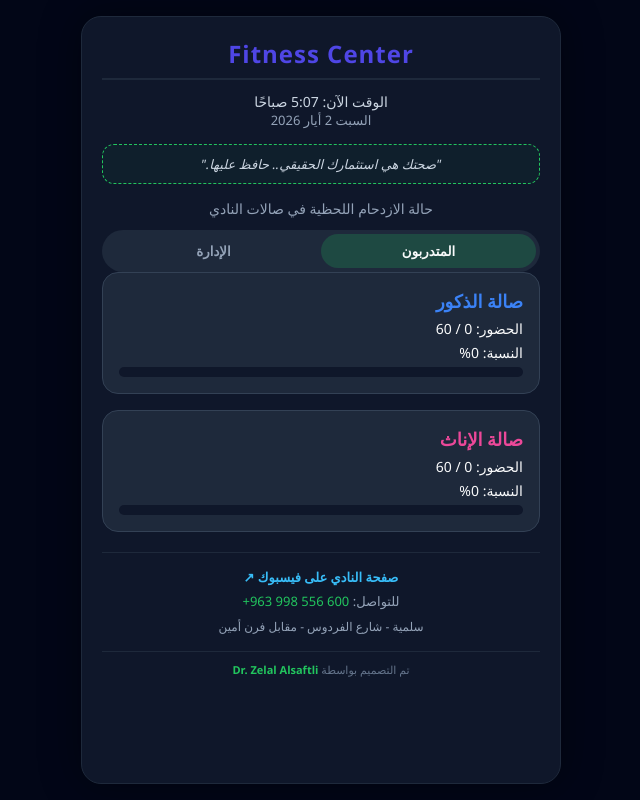
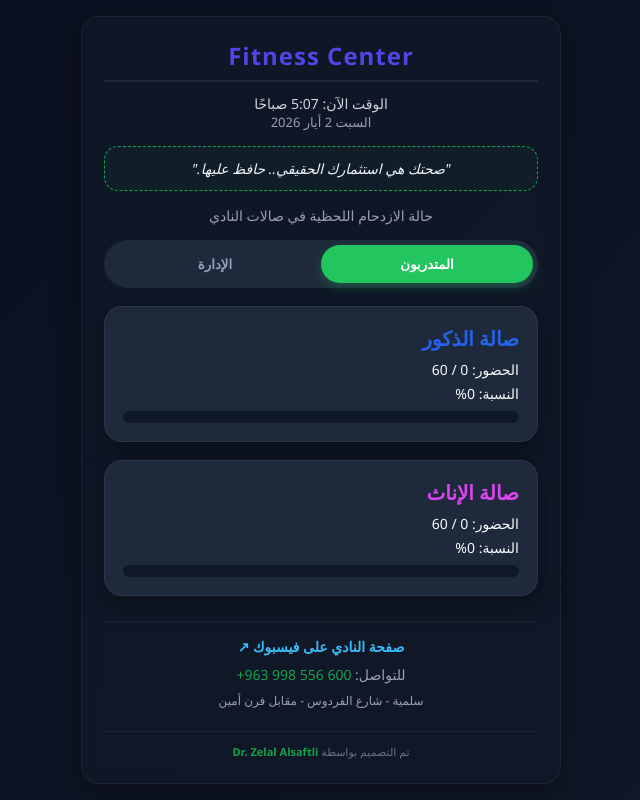
Before and after one commit to Zelalsaftli/Fitness-Center, a website: page index.html in a window 1280 px wide. Both pictures are taken after a click on the button "المتدربون". Shown: the whole page, without its empty margins (319-959 px from the left). Drawn offline with nearby package versions, Linux system fonts and the light colour scheme; no server answers.

Commit message:
feat: Enhance app styling and appearance
Introduce a more modern and visually appealing design for the Fitness Center application. This includes updating color schemes, introducing subtle animations for a smoother user experience, and refining the overall layout with rounded corners and shadows.

```diff
--- a/index.html
+++ b/index.html
@@ -6,18 +6,21 @@
   <meta name="viewport" content="width=device-width, initial-scale=1" />
   <style>
     :root {
-      --bg: #020617;
-      --card: #0f172a;
-      --accent: #22c55e;
+      --bg: #0a0f1f;
+      --card: #111827;
+      --accent: #16a34a;
+      --accent-light: #22c55e;
       --danger: #ef4444;
-      --text: #f9fafb;
+      --text: #f8fafc;
       --muted: #94a3b8;
-      --male: #3b82f6;
-      --female: #ec4899;
+      --male: #2563eb;
+      --female: #d946ef;
+      --radius: 18px;
+      --shadow: 0 8px 25px rgba(0,0,0,0.35);
     }
     * { box-sizing: border-box; margin: 0; padding: 0; font-family: "Segoe UI", sans-serif; }
     body {
-      background: var(--bg);
+      background: linear-gradient(135deg, #0a0f1f, #111827);
       color: var(--text);
       min-height: 100vh;
       padding: 16px;
@@ -27,61 +30,99 @@
     .app {
       width: 100%;
       max-width: 480px;
-      background: var(--card);
-      border-radius: 20px;
-      padding: 20px;
-      border: 1px solid #1e293b;
-      box-shadow: 0 0 40px rgba(0,0,0,0.4);
+      background: rgba(17, 24, 39, 0.85);
+      backdrop-filter: blur(10px);
+      border-radius: var(--radius);
+      padding: 22px;
+      box-shadow: var(--shadow);
+      border: 1px solid rgba(255,255,255,0.05);
+      animation: appEntrance 0.6s ease-out;
     }
-    .tabs { display: flex; margin-top: 12px; background: #1e293b; border-radius: 999px; padding: 4px; }
+    @keyframes appEntrance {
+      from { opacity: 0; transform: scale(0.95); }
+      to { opacity: 1; transform: scale(1); }
+    }
+    .fade-in {
+      animation: fadeIn 0.4s ease-in-out;
+    }
+    @keyframes fadeIn {
+      from { opacity: 0; transform: translateY(5px); }
+      to { opacity: 1; transform: translateY(0); }
+    }
+    .tabs { display: flex; margin-top: 15px; background: #1e293b; border-radius: 999px; padding: 5px; }
     .tab {
-      flex: 1; padding: 8px 0; border-radius: 999px; cursor: pointer;
+      flex: 1; padding: 10px 0; border-radius: 999px; cursor: pointer;
       text-align: center; color: var(--muted); border: none; background: transparent;
-      font-weight: bold; transition: 0.3s;
+      font-weight: 600; transition: all 0.3s cubic-bezier(0.4, 0, 0.2, 1);
     }
-    .tab.active { background: #22c55e33; color: var(--text); }
+    .tab:hover:not(.active) { color: var(--text); background: rgba(255,255,255,0.05); }
+    .tab:active { transform: scale(0.96); }
+    .tab.active {
+      background: var(--accent-light);
+      color: white;
+      box-shadow: 0 4px 12px rgba(34, 197, 94, 0.3);
+    }
     .card {
       background: #1e293b;
-      padding: 16px;
-      border-radius: 16px;
-      margin-bottom: 16px;
-      border: 1px solid #334155;
+      padding: 18px;
+      border-radius: var(--radius);
+      margin-top: 18px;
+      border: 1px solid rgba(255,255,255,0.06);
+      box-shadow: var(--shadow);
+      transition: 0.25s;
     }
-    .hall-title { font-size: 18px; font-weight: bold; margin-bottom: 6px; }
-    .progress { width: 100%; height: 10px; background: #0f172a; border-radius: 999px; overflow: hidden; }
-    .progress-fill { height: 100%; background: var(--accent); width: 0%; transition: 0.2s; }
+    .card:hover { transform: translateY(-4px); box-shadow: 0 12px 30px rgba(0,0,0,0.45); border-color: rgba(255,255,255,0.1); }
+    .hall-title { font-size: 20px; font-weight: bold; margin-bottom: 8px; }
+    .progress { width: 100%; height: 12px; background: #0f172a; border-radius: 999px; overflow: hidden; margin-top: 8px; }
+    .progress-fill {
+      height: 100%;
+      background: linear-gradient(90deg, var(--accent), var(--accent-light));
+      width: 0%;
+      transition: width 0.3s ease-out;
+    }
     .admin-btn {
-      width: 32px; height: 32px; border-radius: 50%; border: none;
-      background: #0f172a; color: white; font-size: 20px; cursor: pointer;
+      width: 40px; height: 40px; border-radius: 50%; border: none;
+      background: #0f172a; color: white; font-size: 22px; cursor: pointer;
+      margin-right: 8px; transition: 0.2s;
     }
+    .admin-btn:hover { background: var(--accent-light); transform: scale(1.1); box-shadow: 0 4px 10px rgba(34, 197, 94, 0.2); }
+    .admin-btn:active { transform: scale(0.9); }
     .reset-btn {
-      width: 100%; margin-top: 10px; padding: 10px; border-radius: 8px;
+      width: 100%; margin-top: 12px; padding: 10px; border-radius: 12px;
       background: #0f172a; color: var(--muted); border: 1px solid #334155;
-      cursor: pointer; font-weight: bold;
+      cursor: pointer; transition: 0.2s; font-weight: bold;
     }
+    .reset-btn:hover { background: var(--danger); color: white; border-color: var(--danger); box-shadow: 0 4px 12px rgba(239, 68, 68, 0.2); }
+    .reset-btn:active { transform: scale(0.98); }
     input {
-      width: 100%; padding: 10px; border-radius: 10px;
+      width: 100%; padding: 12px; border-radius: 12px;
       border: 1px solid #334155; background: #0f172a; color: white;
-      text-align: center; font-size: 16px; margin-bottom: 10px;
+      text-align: center; font-size: 16px; margin-top: 10px;
     }
     .btn-primary {
       width: 100%; padding: 12px; border-radius: 999px;
-      background: var(--accent); border: none; color: white; cursor: pointer;
-      font-weight: bold;
+      background: var(--accent-light); border: none; color: white; cursor: pointer;
+      margin-top: 12px; font-weight: bold; transition: 0.25s;
     }
+    .btn-primary:hover { background: var(--accent); transform: translateY(-2px); box-shadow: 0 4px 12px rgba(22, 163, 74, 0.3); }
+    .btn-primary:active { transform: translateY(0) scale(0.98); }
     .slogan-box {
-      margin-top: 15px; margin-bottom: 15px; padding: 10px;
-      background: rgba(34, 197, 94, 0.05); border-radius: 12px;
+      margin-top: 15px; margin-bottom: 15px; padding: 12px;
+      background: rgba(34, 197, 94, 0.05); border-radius: 14px;
       border: 1px dashed var(--accent); text-align: center;
     }
-    .slogan-text { font-size: 13px; font-style: italic; color: #cbd5e1; }
+    .slogan-text { font-size: 14px; font-style: italic; color: #f1f5f9; font-weight: 500; }
     footer {
-      margin-top: 20px; padding-top: 15px; border-top: 1px solid #1e293b; text-align: center;
+      margin-top: 25px; padding-top: 15px; border-top: 1px solid rgba(255,255,255,0.05); text-align: center;
     }
-    .footer-link { color: #38bdf8; text-decoration: none; font-size: 13px; font-weight: bold; display: block; margin-bottom: 5px; }
-    .contact-info { color: var(--muted); font-size: 13px; line-height: 1.6; }
+    .footer-link {
+      color: #38bdf8; text-decoration: none; font-size: 14px; font-weight: bold;
+      display: block; margin-bottom: 8px; transition: all 0.2s ease;
+    }
+    .footer-link:hover { color: #7dd3fc; transform: translateX(-4px); }
+    .contact-info { color: var(--muted); font-size: 14px; line-height: 1.6; }
     .designer-credit {
-      margin-top: 15px; font-size: 11px; color: #64748b; border-top: 1px solid #1e293b; padding-top: 10px;
+      margin-top: 20px; font-size: 11px; color: #64748b; border-top: 1px solid rgba(255,255,255,0.05); padding-top: 12px;
     }
   </style>
 </head>
@@ -246,15 +287,25 @@ updateClock();
 
 // التبويبات
 document.getElementById("tab-users").onclick = () => {
-  document.getElementById("view-users").style.display = "";
-  document.getElementById("view-admin").style.display = "none";
+  const usersView = document.getElementById("view-users");
+  const adminView = document.getElementById("view-admin");
+  usersView.style.display = "";
+  adminView.style.display = "none";
+  usersView.classList.remove("fade-in");
+  void usersView.offsetWidth; // Trigger reflow
+  usersView.classList.add("fade-in");
   document.getElementById("tab-users").classList.add("active");
   document.getElementById("tab-admin").classList.remove("active");
 };
 
 document.getElementById("tab-admin").onclick = () => {
-  document.getElementById("view-users").style.display = "none";
-  document.getElementById("view-admin").style.display = "";
+  const usersView = document.getElementById("view-users");
+  const adminView = document.getElementById("view-admin");
+  usersView.style.display = "none";
+  adminView.style.display = "";
+  adminView.classList.remove("fade-in");
+  void adminView.offsetWidth; // Trigger reflow
+  adminView.classList.add("fade-in");
   document.getElementById("tab-admin").classList.add("active");
   document.getElementById("tab-users").classList.remove("active");
 };
```
